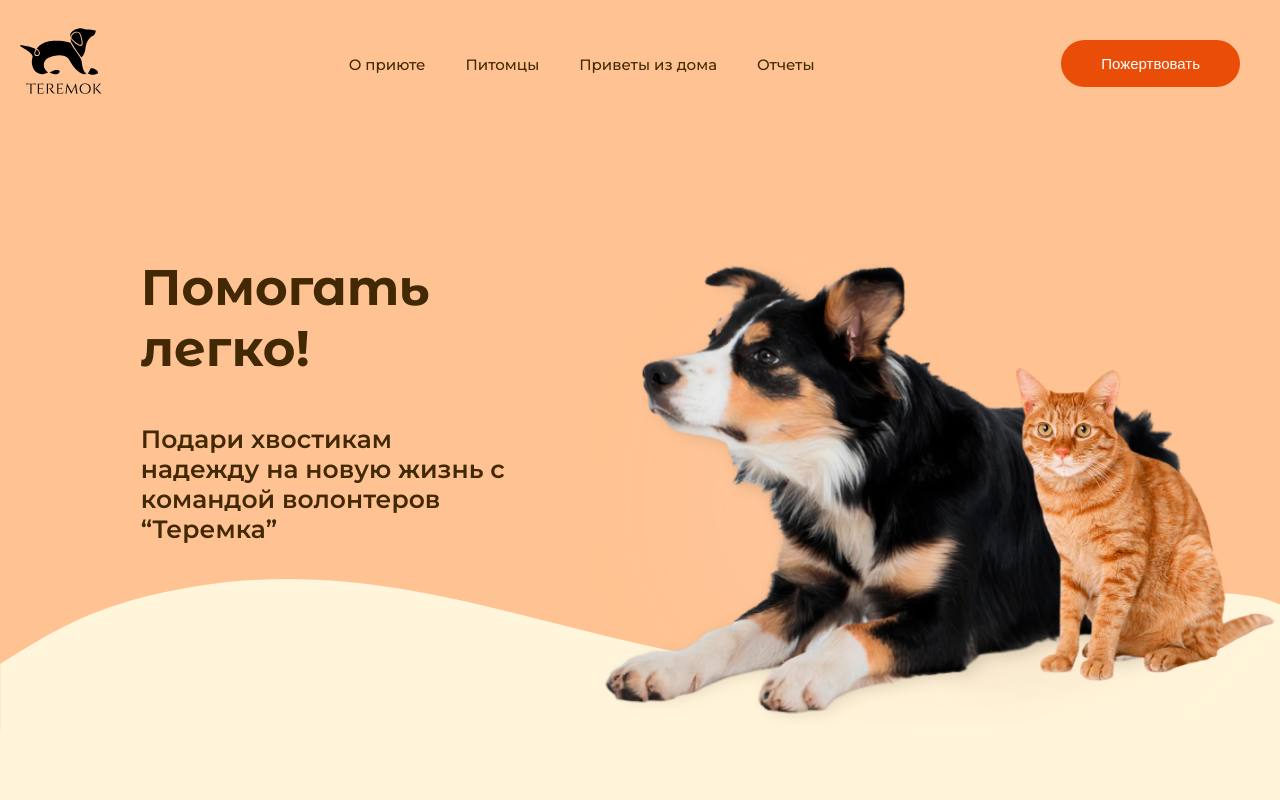
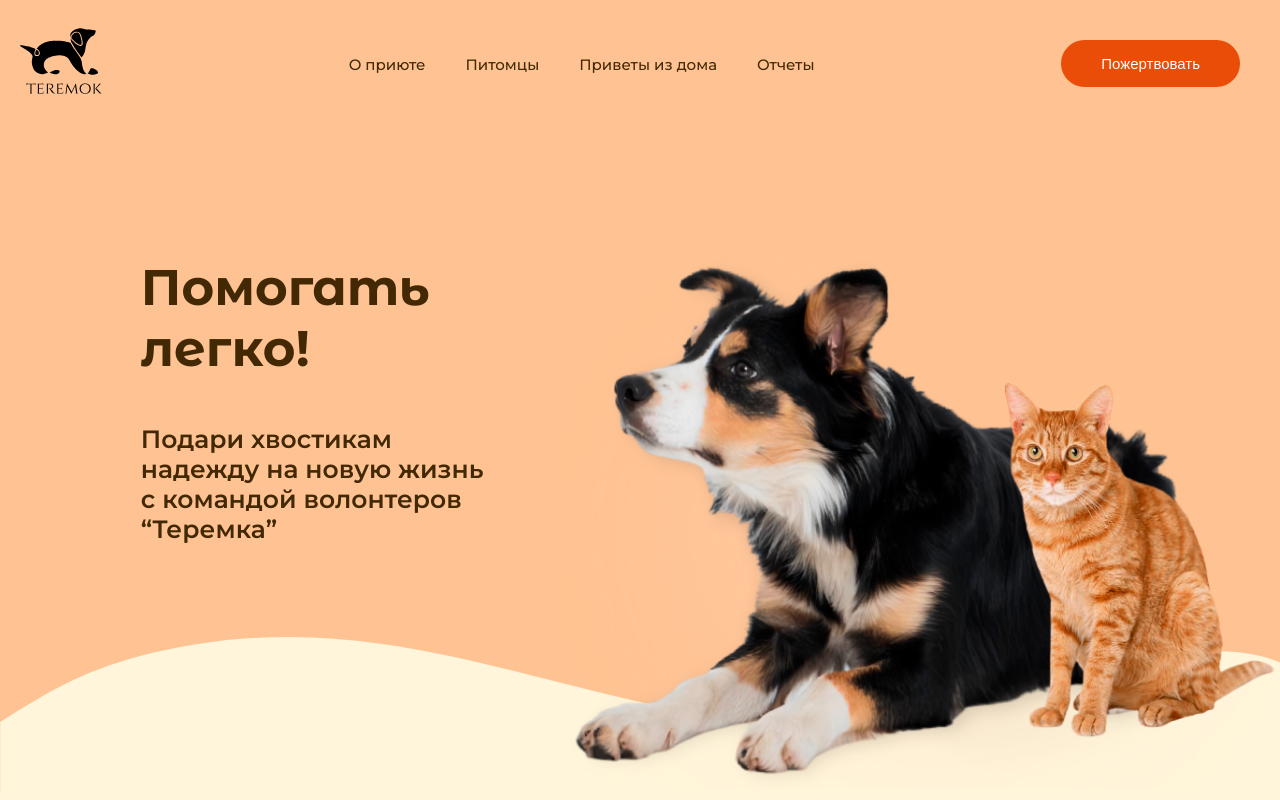
Before and after one commit to eireensid/animal-shelter, a Next.js app: page / in a window 1280 px wide. Shown: the top 800 px of the page. Built offline with nearby package versions, Linux system fonts and the light colour scheme; no server answers.

Commit message:
index first photo image tag

```diff
--- a/components/Pagination.js
+++ b/components/Pagination.js
@@ -28,14 +28,14 @@ export default function UsePagination({count, _DATA}) {
             fun = () => _DATA.next()
             children = (
               <button className={styles.paginationBtn} type="button" {...item}>
-                <img src="/img/pagination-arrow-right.svg" alt=""/>
+                <img className={styles.paginationBtnImgRight} src="/img/pagination-arrow-right.svg" alt=""/>
               </button>
             )
           } else if (type === 'previous') {
             fun = () => _DATA.prev()
             children = (
               <button className={styles.paginationBtn} type="button" {...item}>
-                <img src="/img/pagination-arrow-left.svg" alt=""/>
+                <img className={styles.paginationBtnImgLeft} src="/img/pagination-arrow-left.svg" alt=""/>
               </button>
             )
           }
--- a/pages/index.js
+++ b/pages/index.js
@@ -1,5 +1,6 @@
 import Router from 'next/router'
 import Link from 'next/link'
+import Image from 'next/image'
 import { MainLayout } from '~/components/MainLayout'
 import AnimalCarousel from '~/components/AnimalCarousel'
 import AnimalsList from '~/components/AnimalsList'
@@ -25,13 +26,19 @@ export default function Index({title='Главная', animals}) {
           <h3 className={styles.titleDesc}>Подари хвостикам надежду на новую жизнь с командой волонтеров “Теремка”</h3>
         </div>
         <div className={styles.firstBlockImg}>
-          <img src="/img/first-block-animals-cut-nobg.png" alt="животные"/>
+          {/* <img src="/img/first-block-animals-cut-nobg.png" alt="животные"/> */}
+          <Image
+            src="/img/first-block-animals-cut-nobg.png"
+            alt="животные"
+            width={848}
+            height={634}
+          />
         </div>
         <div className={styles.firstBlockImgTablet}>
           <img src="/img/tablet/first-block-animals-tablet-cut1.png" alt="животные"/>
         </div>
       </div>
-      <svg className={styles.waveDesktop} viewBox="0 0 1440 170" fill="none" xmlns="http://www.w3.org/2000/svg">
+      <svg className={styles.waveDesktop} viewBox="0 0 1440 175" fill="none" xmlns="http://www.w3.org/2000/svg">
         <path d="M848.411 95.4772C629.058 70.6965 450.479 -28.8145 221.037 8.13269C105.85 26.6814 58.8155 59.5476 0.200227 95.551L0.184691 253.285L1444.17 253.16L1444.19 30.473C1320.11 -28.8791 1035.12 116.57 848.411 95.4772Z" fill="#FFF5DA"/>
       </svg>
       <svg className={styles.waveTablet} viewBox="0 0 768 230" fill="none" xmlns="http://www.w3.org/2000/svg">
--- a/styles/components/Pagination.module.scss
+++ b/styles/components/Pagination.module.scss
@@ -7,10 +7,6 @@
 .ulPagination {
   display: flex;
   align-items: center;
-  margin: {
-    left: 35px;
-    right: 35px;
-  };
 }
 .paginationBtn {
   background: none;
@@ -18,9 +14,28 @@
   width: 100%;
   padding: 5px;
 }
+.paginationBtnImgRight {
+  margin-left: 25px;
+}
+.paginationBtnImgLeft {
+  margin-right: 25px;
+}
 .paginationBtn:hover {
   background: none;
 }
-bu.paginationBtntton:active {
+.paginationBtn:active {
   background: none;
 }
+
+// Mobile styles
+@media (max-width: 480px) {
+  .paginationBtn img {
+    width: 15px;
+  }
+  .paginationBtnImgRight {
+    margin-left: 20px;
+  }
+  .paginationBtnImgLeft {
+    margin-right: 20px;
+  }
+}
--- a/styles/index.module.scss
+++ b/styles/index.module.scss
@@ -220,11 +220,9 @@
   }
   .firstBlockImg {
     display: none;
-    // margin-top: 107px;
   }
   .firstBlockImgTablet {
     display: block;
-    // margin-top: 107px;
   }
 
   .waveDesktop{
```
